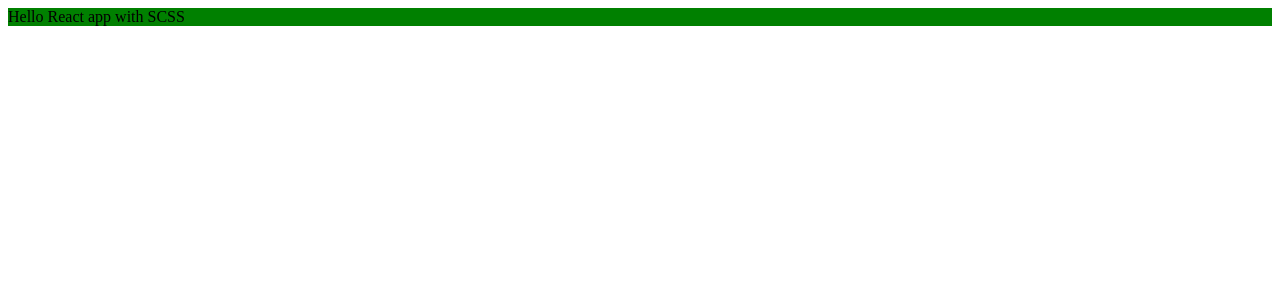
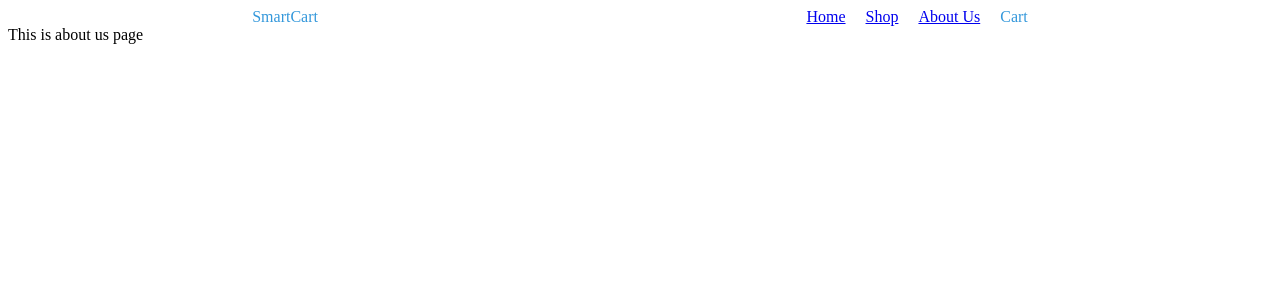
Before and after one commit to Stjepan1999/ecommerce-website, a React (Vite) app: page /about in a window 1280 px wide. Shown: the top 300 px of the page. Built offline with nearby package versions, Linux system fonts and the light colour scheme.

Commit message:
Set up basic routes

```diff
--- a/src/App.jsx
+++ b/src/App.jsx
@@ -1,7 +1,21 @@
-import './app.scss';
+import { Header } from './components/Header/Header';
+import { BrowserRouter as Router, Route, Routes } from 'react-router-dom';
+import { HomePage } from './pages/HomePage/HomePage';
+import { ShopPage } from './pages/ShopPage/ShopPage';
+import { AboutPage } from './pages/AboutPage/AboutPage';
+import './styles.scss';
 
 function App() {
-  return <div className="hello-scss">Hello React app with SCSS</div>;
+  return (
+    <Router>
+      <Header />
+      <Routes>
+        <Route path="/" element={<HomePage />} />
+        <Route path="/shop" element={<ShopPage />} />
+        <Route path="/about" element={<AboutPage />} />
+      </Routes>
+    </Router>
+  );
 }
 
 export default App;
--- a/src/app.scss
+++ /dev/null
@@ -1,3 +0,0 @@
-.hello-scss {
-  background-color: green;
-}
--- /dev/null
+++ b/src/components/Header/Header.jsx
@@ -0,0 +1,16 @@
+import { Link } from 'react-router-dom';
+import './Header.scss';
+
+export const Header = () => {
+  return (
+    <header className="header">
+      <div>SmartCart</div>
+      <div className="nav-bar">
+        <Link to="/">Home</Link>
+        <Link to="/shop">Shop</Link>
+        <Link to="/about">About Us</Link>
+        <div>Cart</div>
+      </div>
+    </header>
+  );
+};
--- /dev/null
+++ b/src/components/Header/Header.scss
@@ -0,0 +1,12 @@
+@import '../../styles';
+
+.header {
+  display: flex;
+  align-items: center;
+  justify-content: space-around;
+  color: $primary-color;
+  .nav-bar {
+    display: flex;
+    gap: 20px;
+  }
+}
--- /dev/null
+++ b/src/pages/AboutPage/AboutPage.jsx
@@ -0,0 +1,5 @@
+import './AboutPage.scss';
+
+export const AboutPage = () => {
+  return <div>This is about us page</div>;
+};
--- /dev/null
+++ b/src/pages/HomePage/HomePage.jsx
@@ -0,0 +1,5 @@
+import './HomePage.scss';
+
+export const HomePage = () => {
+  return <div>This is home page</div>;
+};
--- /dev/null
+++ b/src/pages/ShopPage/ShopPage.jsx
@@ -0,0 +1,5 @@
+import './ShopPage.scss';
+
+export const ShopPage = () => {
+  return <div>This is shop page</div>;
+};
--- /dev/null
+++ b/src/styles.scss
@@ -0,0 +1,10 @@
+$background-color: #f5f5f5;
+$primary-color: #3498db;
+$secondary-color: #2ecc71;
+$text-color: #555555;
+
+.flex-container {
+  display: flex;
+  align-items: center;
+  justify-content: center;
+}
```
Also changed, not shown: src/pages/AboutPage/AboutPage.scss (added), src/pages/HomePage/HomePage.scss (added), src/pages/ShopPage/ShopPage.scss (added).
